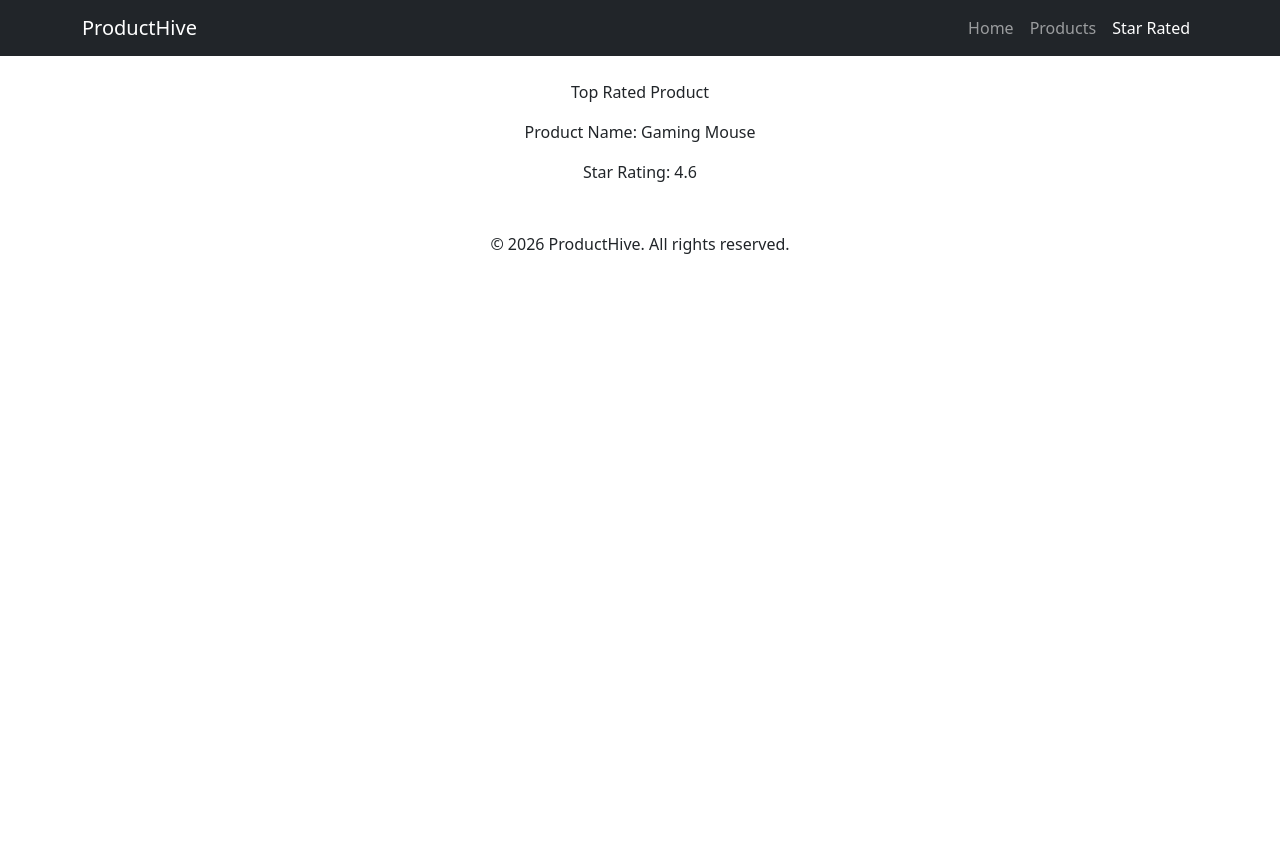
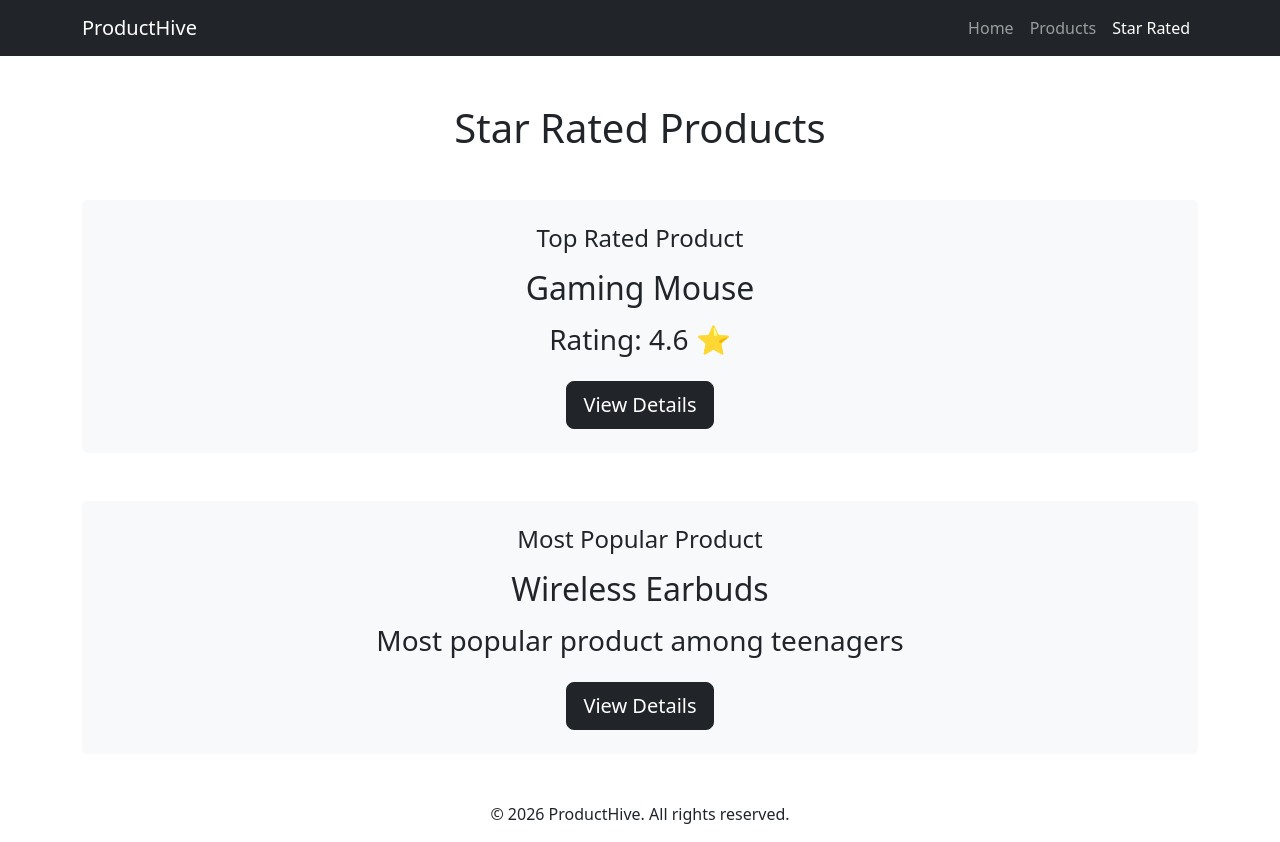
Before and after one commit to AKM7622/ProductHive, a website: page star-rated.html in a window 1280 px wide. Before the commit the page ends 800 px from the top, so only its background shows below. Drawn offline with nearby package versions, Linux system fonts and the light colour scheme.

Commit message:
Updated Star Rated page

```diff
--- a/star-rated.html
+++ b/star-rated.html
@@ -24,10 +24,20 @@
   </header>
   <main>
     <div class="container text-center">
-      <section class="mt-4">
-        <p>Top Rated Product</p>
-        <p>Product Name: Gaming Mouse</p>
-        <p>Star Rating: 4.6</p>
+      <section class="mt-5">
+        <h1 class="mb-5 text-center">Star Rated Products</h2>
+      </section>
+      <section class="mt-5 p-4 bg-body-tertiary rounded">
+        <p class="h4">Top Rated Product</p>
+        <p class="h2 mt-3">Gaming Mouse</p>
+        <p class="h3 mt-3">Rating: 4.6 ⭐</p>
+        <a href="details.html?id=3"><button type="button" class="btn btn-lg btn-dark mt-3">View Details</button></a>
+      </section>
+      <section class="mt-5 p-4 bg-body-tertiary rounded">
+        <p class="h4">Most Popular Product</p>
+        <p class="h2 mt-3">Wireless Earbuds</p>
+        <p class="h3 mt-3">Most popular product among teenagers</p>
+        <a href="details.html?id=2"><button type="button" class="btn btn-lg btn-dark mt-3">View Details</button></a>
       </section>
     </div>
   </main>
```
